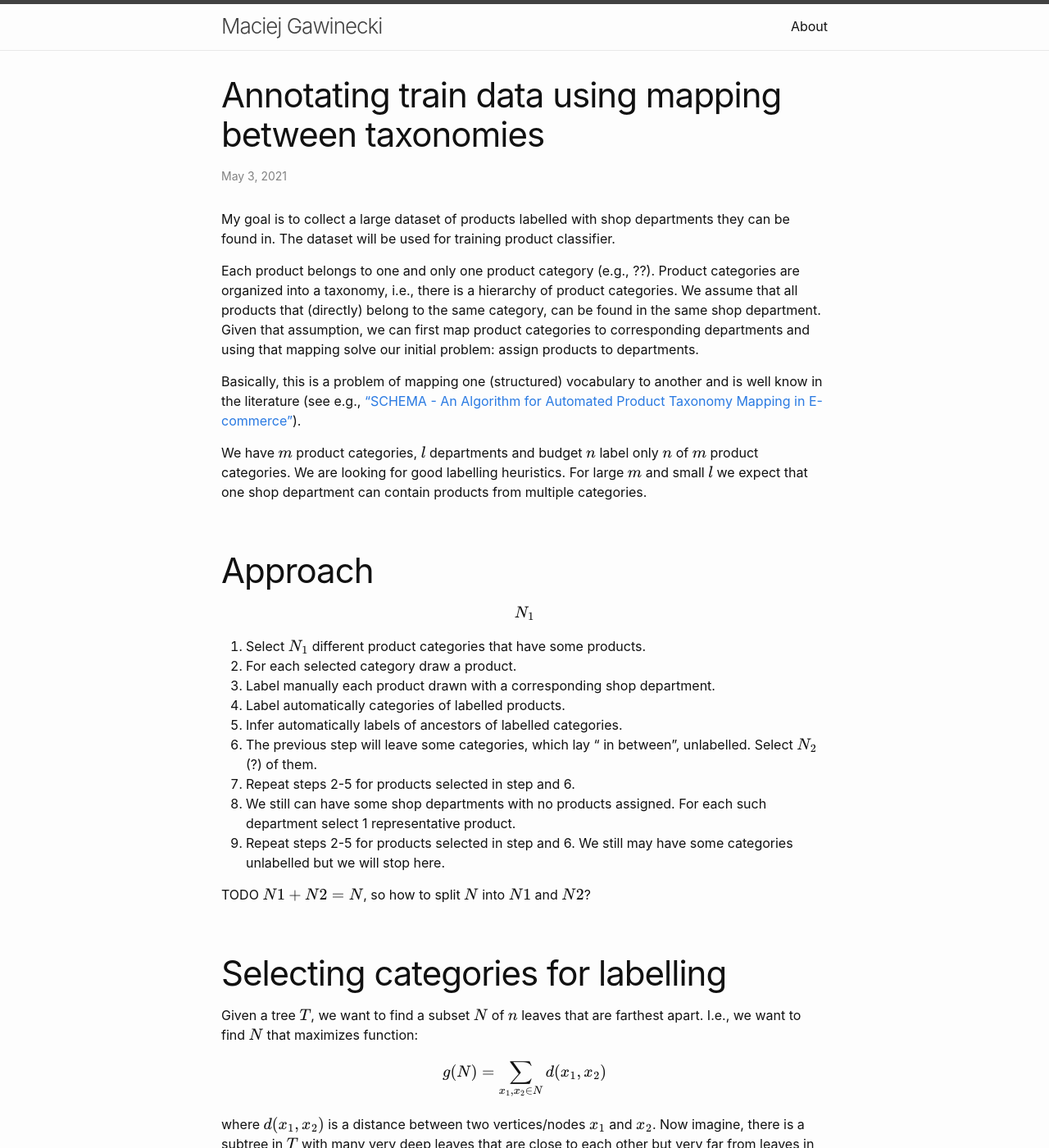
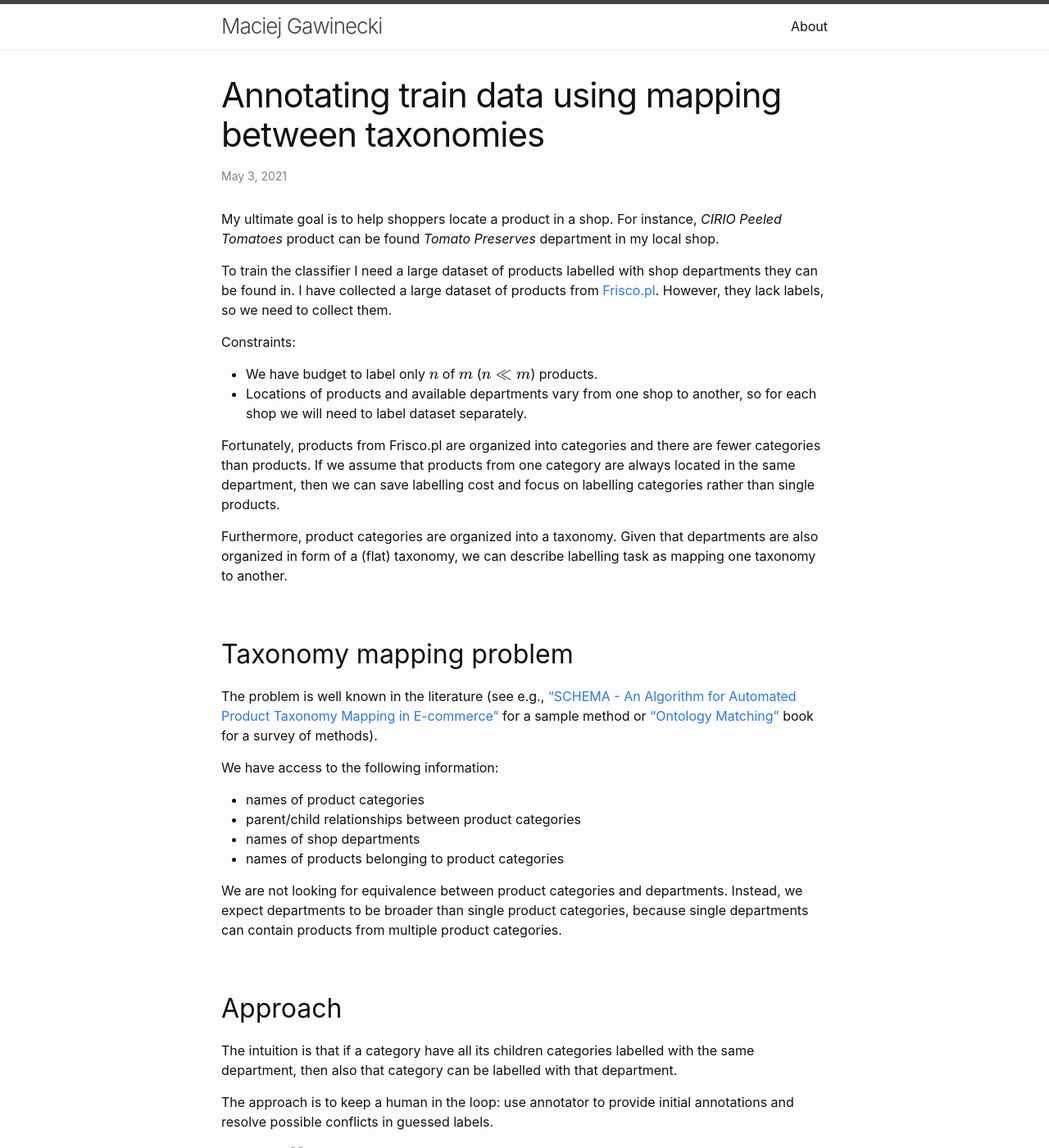
Before and after one commit to dzieciou/dzieciou.github.io, a Jekyll site: the page built from docs/_posts/2021-05-03-annotating.md, in a window 1280 px wide and 1400 px high. Shown: the whole window at 82% size. Built offline with Jekyll 4.4.1, drawn with Linux system fonts in a browser that asks for light colours; some of the changed text lies outside the part shown.

Commit message:
Update article.

```diff
--- a/docs/_posts/2021-05-03-annotating.md
+++ b/docs/_posts/2021-05-03-annotating.md
@@ -5,36 +5,64 @@ date: 2021-05-03 08:00:00 -0000
 categories: NLP ML
 ---
 
-My goal is to collect a large dataset of products labelled with shop departments they can be found in. The dataset will be used for training product classifier.
+My ultimate goal is to help shoppers locate a product in a shop. For instance,
+*CIRIO Peeled Tomatoes* product can be found *Tomato Preserves* department in my local shop.
 
-Each product belongs to one and only one product category (e.g., ??). Product categories are organized into a taxonomy, i.e., there is a hierarchy of product categories. We assume that all products that (directly) belong to the same category, can be found in the same shop department. Given that assumption, we can first map product categories to corresponding departments and using that mapping solve our initial problem: assign products to departments.
+To train the classifier I need a large dataset of products labelled with shop departments they can be found in. I have collected a large dataset of products from [Frisco.pl](https://www.frisco.pl/). However, they lack labels, so we need to collect them.
 
-Basically, this is a problem of mapping one (structured) vocabulary to another and is well know in the literature (see e.g., ["SCHEMA - An Algorithm for Automated
-Product Taxonomy Mapping in E-commerce"][1]).
+Constraints:
 
-We have $$m$$ product categories, $$l$$ departments and budget $$n$$ label only $$n$$ of $$m$$ product categories. We are looking for good labelling heuristics. For large $$m$$ and small $$l$$ we expect that one shop department can contain products from multiple categories.
+* We have budget to label only $$n$$ of $$m$$ ($$n \ll m$$) products.
+* Locations of products and available departments vary from one shop to another, so for each shop we will need to label dataset separately.
+
+Fortunately, products from Frisco.pl are organized into categories and there are fewer categories than products. If we assume that products from one category are always located in the same department, then we can save labelling cost and focus on labelling categories rather than single products.
+
+Furthermore, product categories are organized into a taxonomy. Given that departments are also organized in form of a (flat) taxonomy, we can describe labelling task as mapping one taxonomy to another.
+
+
+
+Taxonomy mapping problem
+------------------------
+
+The problem is well known in the literature (see e.g., ["SCHEMA - An Algorithm for Automated
+Product Taxonomy Mapping in E-commerce"][1] for a sample method or ["Ontology Matching"][2] book for a survey of methods).
+
+We have access to the following information:
+
+* names of product categories
+* parent/child relationships between product categories
+* names of shop departments
+* names of products belonging to product categories
+
+
+
+
+We are not looking for equivalence between product categories and departments. Instead, we expect departments to be broader than single product categories, because single departments can contain products from multiple product categories.
 
 Approach
-========
+--------
 
-$$N_1$$
+The intuition is that if a category have all its children categories labelled with the same
+department, then also that category can be labelled with that department.
+
+The approach is to keep a human in the loop: use annotator to provide initial annotations and resolve possible conflicts in guessed labels.
 
 1. Select $$N_1$$ different product categories that have some products.
 2. For each selected category draw a product.
 3. Label manually each product drawn with a corresponding shop department.
 4. Label automatically categories of labelled products.
 5. Infer automatically labels of ancestors of labelled categories.
-6. The previous step will leave some categories, which lay " in between", unlabelled. Select $$N_2$$ (?) of them.
+6. The previous step will leave some categories, which lay "in between", unlabelled. Select $$N_2$$ (?) of them.
 7. Repeat steps 2-5 for products selected in step and 6.
 8. We still can have some shop departments with no products assigned. For each such department select 1 representative product.
-9. Repeat steps 2-5 for products selected in step and 6. We still may have some categories unlabelled but we will stop here.
+9. Repeat steps 2-5 for products selected in step and 6. We still may have some categories unlabelled, but we will stop here.
 
 TODO $$N1+N2=N$$, so how to split $$N$$ into $$N1$$ and $$N2$$?
 
 Selecting categories for labelling
-==================================
+----------------------------------
 
-Given a tree $$T$$, we want to find a subset $$N$$ of $$n$$ leaves that are farthest apart. I.e., we want to find $$N$$ that maximizes function:
+Given a tree $$T$$, we want to find a subset $$N$$ of $$n$$ leaves that are the farthest apart. I.e., we want to find $$N$$ that maximizes function:
 
 $$g(N)=\sum\limits_{x_1,x_2 \in N}{d(x_1,x_2)}$$
 
@@ -52,14 +80,21 @@ $$d(x_1, x_m)=\sum\limits_{i=1}^{m-1}{w(x_i,x_{i+1})}$$
 where $$x_1, x_2, ..., x_m$$ is a walk (sequence of nodes).
 
 Guessing labels of remaining categories
-=======================================
+---------------------------------------
+
+
+If a product belong both to a product category and shop department, then product category is *part of* that department.
+
+If a product category is *part of* a certain department, then also its parent category is *part of* that department, unless any of *sibling* category is *part of* another department.
+
+TODO Alogirthm, let $$D(l)$$ denote the department of the product category of a leaf $$l$$. For each leaf $$l$$, move upwards and mark each node with $$D(l)$$. If you hit a node already marked $$D(l)$$, you move on to the next leaf. If you hit a node marked with a different color, umark the node.
 
 
 Finding farthest leaves in a tree
-=================================
+---------------------------------
 
 
-If we have a binary tree, we should be able to solve this using [dynamic programming][2].  Let $$A[v,j,k]$$ denote the maximum possible value of the objective function
+If we have a binary tree, we should be able to solve this using [dynamic programming][3].  Let $$A[v,j,k]$$ denote the maximum possible value of the objective function
 
 $$g'(N) = \sum_{x_1,x_2 \in N} d(x_1,x_2) + k \sum_{x \in N} d(v,x)$$
 
```
Also changed, not shown: other parts of docs/_posts/2021-05-03-annotating.md (+2 -1 lines).
